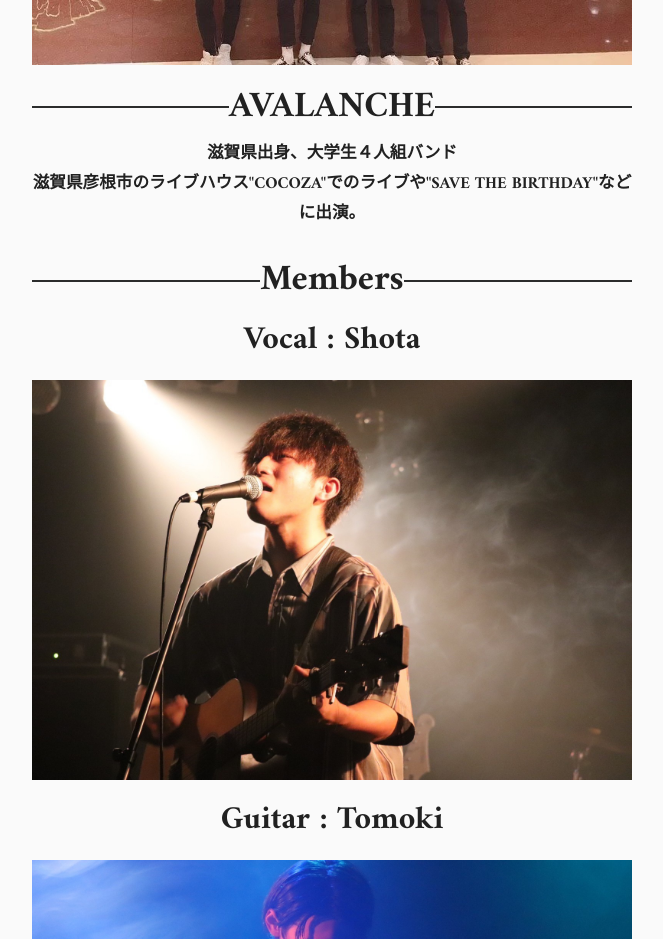
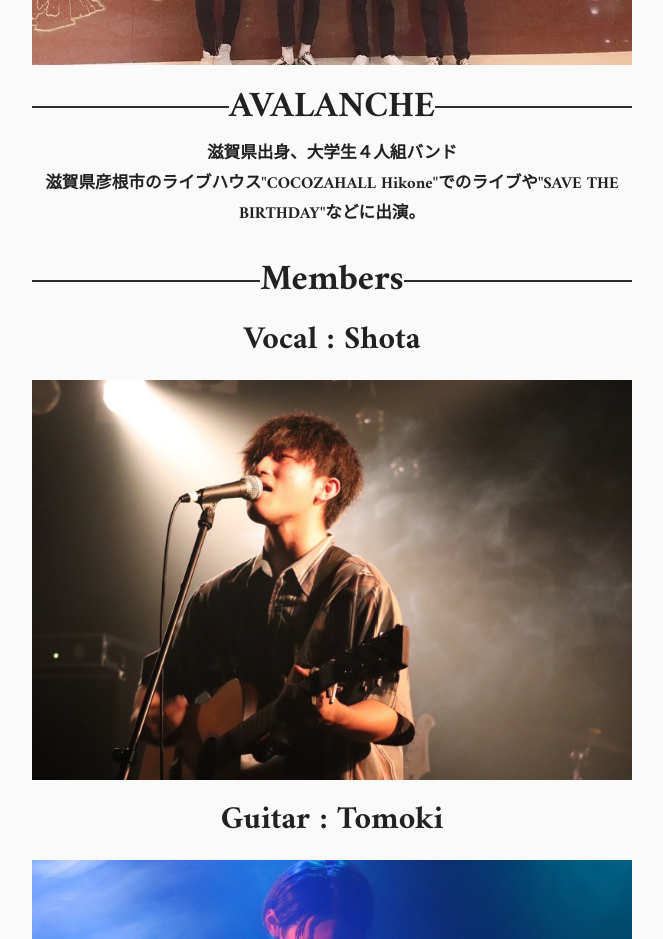
Before and after one commit to SANDAY-JS/avalanche, a Next.js app: page / in a window 1280 px wide. Shown: the part 1060-1999 px from the top of the page, without its empty margins (308-971 px from the left). Built offline with nearby package versions, Linux system fonts and the light colour scheme; no server answers; the database is empty.

Commit message:
Edited About Us Message

```diff
--- a/src/components/About.js
+++ b/src/components/About.js
@@ -22,7 +22,7 @@ function About({}) {
             <p>
               滋賀県出身、大学生４人組バンド
               <br />
-              滋賀県彦根市のライブハウス"COCOZA"でのライブや"SAVE THE
+              滋賀県彦根市のライブハウス"COCOZAHALL Hikone"でのライブや"SAVE THE
               BIRTHDAY"などに出演。
             </p>
           </div>
```
